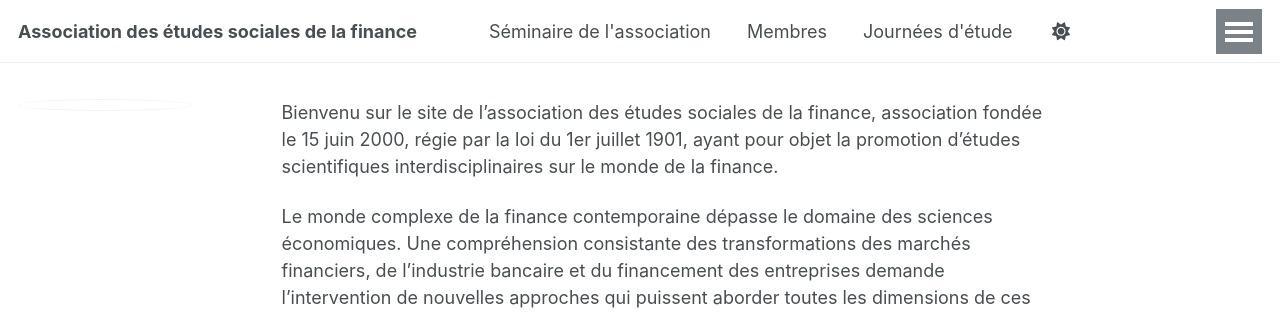
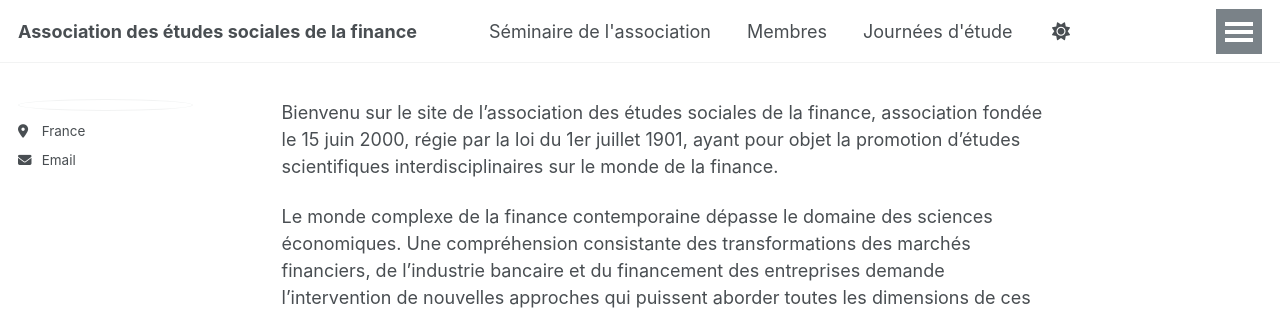
Before and after one commit to ssfa-aesf/ssfa-aesf.github.io, a Jekyll site: the page built from _pages/about.md, in a window 1280 px wide. Shown: the top 314 px of the page. Built offline with Jekyll 4.4.1, drawn with Linux system fonts in a browser that asks for light colours.

Commit message:
Update _config.yml

```diff
--- a/_config.yml
+++ b/_config.yml
@@ -23,6 +23,8 @@ repository               : "ssfa-aesf/ssfa-aesf.github.io"
 author:
   # Biographic information
   avatar           : "/images/ssfa.png"
+  location         : "France"
+  email            : "asso.ssfa@proton.me"
 
   # Academic websites
   academia         : # URL
```
